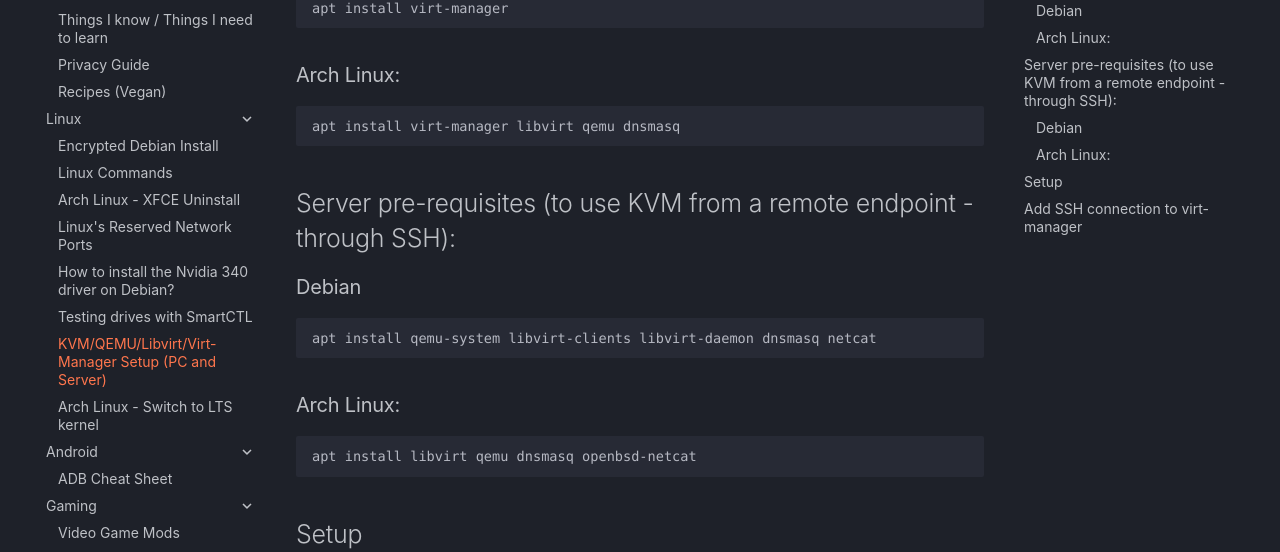
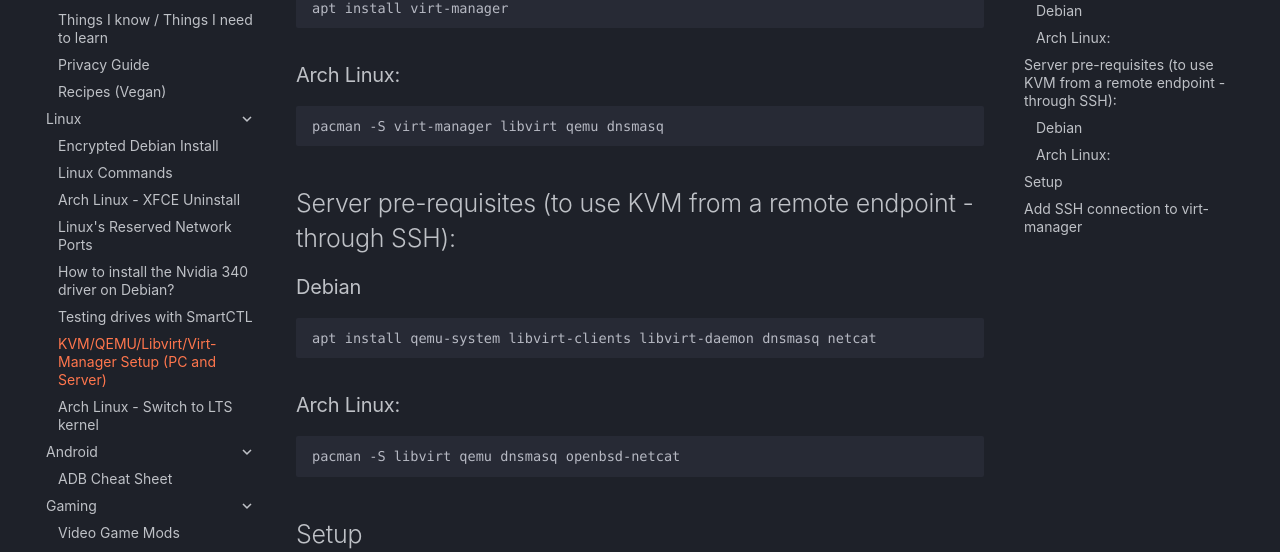
Before and after one commit to TheFrenchGhosty/wiki.thefrenchghosty.me, an MkDocs documentation site: the page built from docs/linux/kvm.md, in a window 1280 px wide and 900 px high, scrolled down 314 px. Shown: the part 142-694 px from the top of the window. Built offline with MkDocs 1.6.1 and Material for MkDocs 9.7.7, drawn with Linux system fonts in a browser that asks for light colours.

````diff
--- a/docs/linux/kvm.md
+++ b/docs/linux/kvm.md
@@ -11,7 +11,7 @@
 ## Arch Linux:
 
 ```
-apt install virt-manager libvirt qemu dnsmasq
+pacman -S virt-manager libvirt qemu dnsmasq
 ```
 
 
@@ -26,7 +26,7 @@
 ## Arch Linux:
 
 ```
-apt install libvirt qemu dnsmasq openbsd-netcat
+pacman -S libvirt qemu dnsmasq openbsd-netcat
 ```
 
 
````
